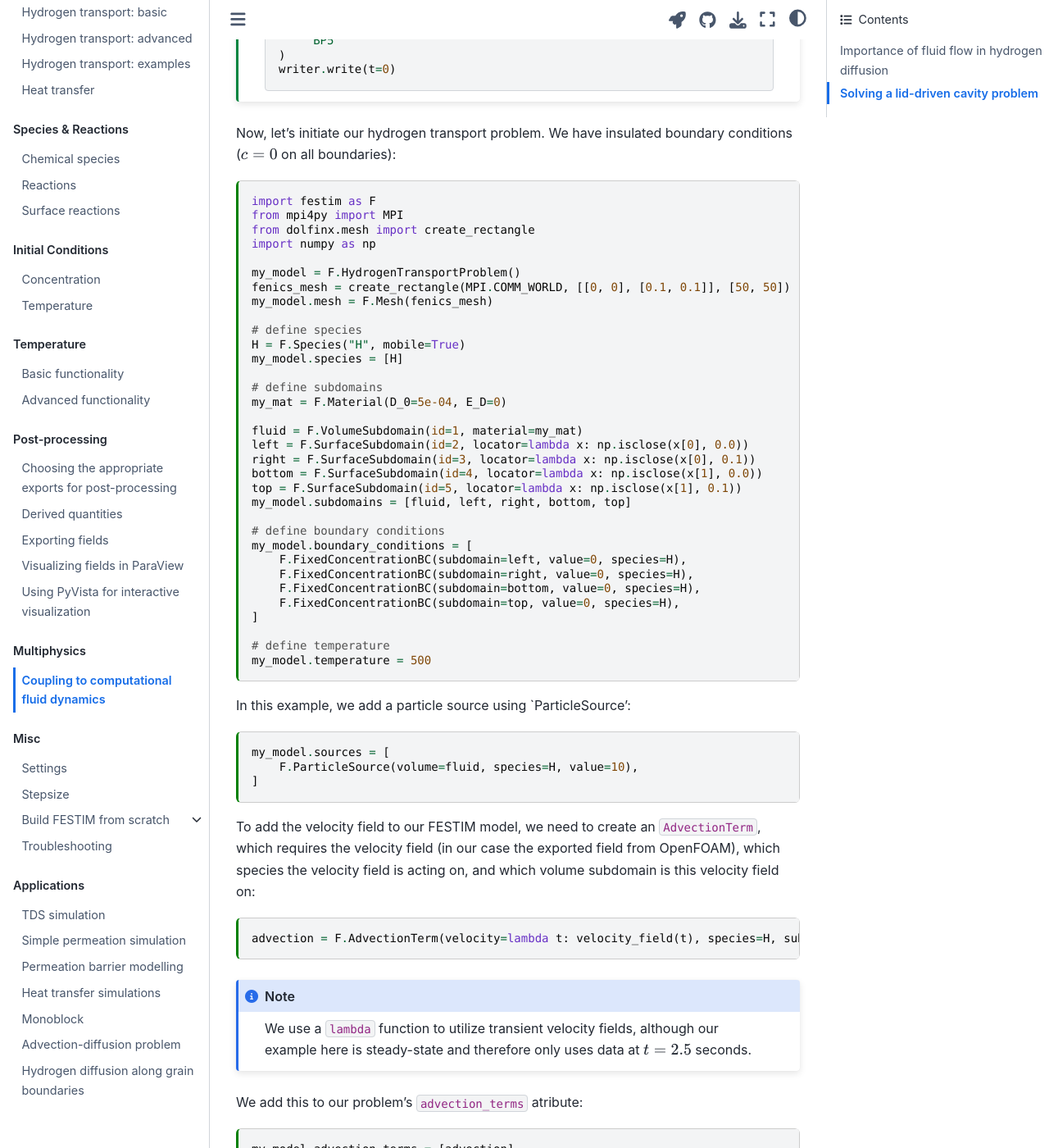
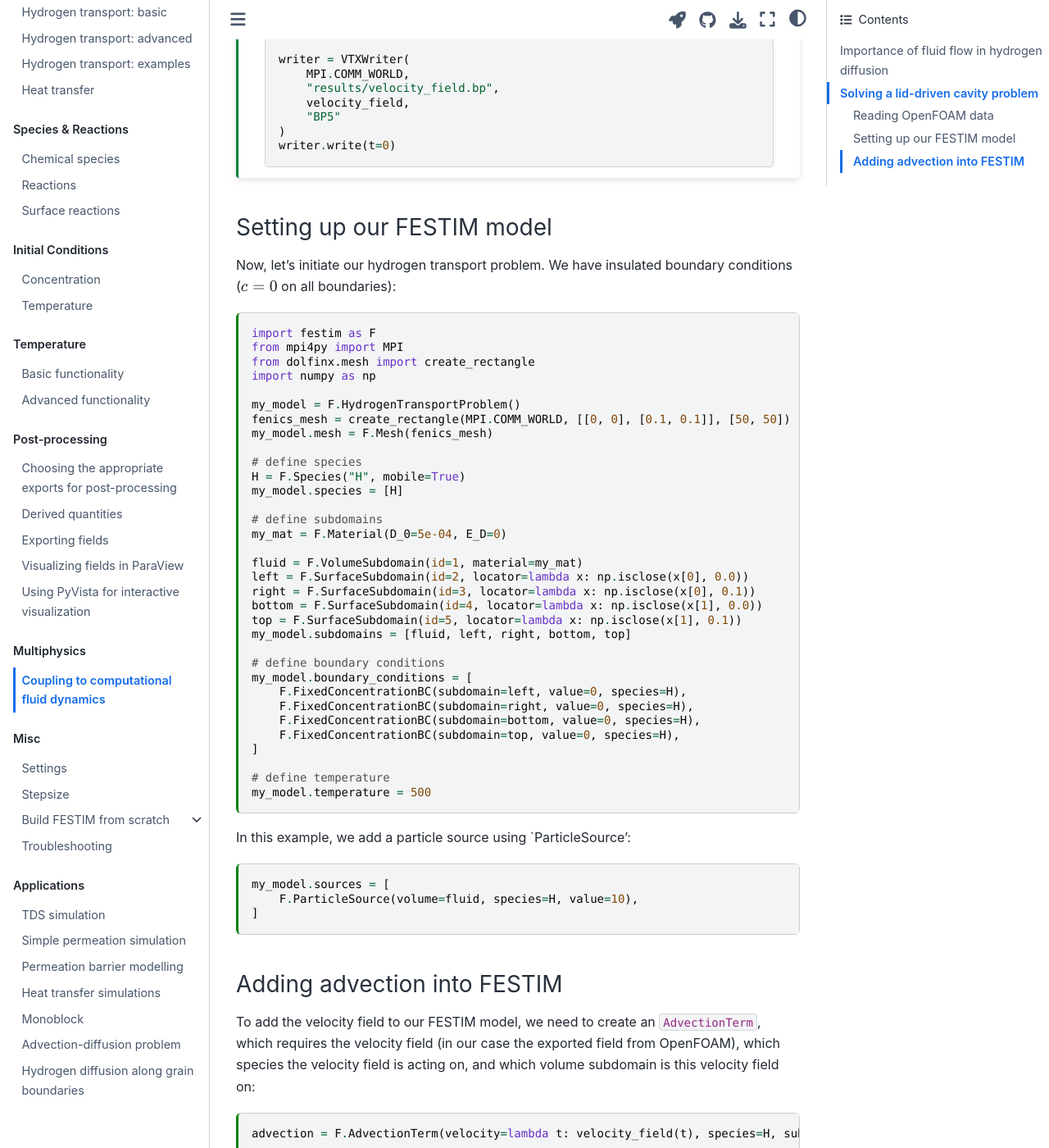
Before and after one commit to festim-dev/FESTIM-workshop, a Jupyter Book: the page built from book/content/multiphysics/cfd.md, in a window 1280 px wide and 1400 px high, scrolled down 2824 px. Shown: the whole window at 82% size. Built offline with Jupyter Book 1.0.4 settings and Sphinx 7.4.7 and the Sphinx Book theme 1.1.4, drawn with Linux system fonts in a browser that asks for light colours; pages that are not in the unit, such as notebooks, are missing from menus; some of the changed text lies outside the part shown.

Commit message:
added subsection labels

````diff
--- a/book/content/multiphysics/cfd.md
+++ b/book/content/multiphysics/cfd.md
@@ -73,6 +73,7 @@ $$
 $$
 
 +++
+### Reading OpenFOAM data
 
 Let us first import our OpenFOAM data (which has been stored on the [FESTIM 2 review paper repo](https://github.com/festim-dev/FESTIM-v2-review/tree/main/coupling/coupling_cfd/data).)
 
@@ -158,6 +159,8 @@ writer.write(t=0)
 
 +++
 
+### Setting up our FESTIM model
+
 Now, let's initiate our hydrogen transport problem. We have insulated boundary conditions ($c=0$ on all boundaries):
 
 ```{code-cell} ipython3
@@ -204,6 +207,8 @@ my_model.sources = [
 ]
 ```
 
+### Adding advection into FESTIM
+
 To add the velocity field to our FESTIM model, we need to create an `AdvectionTerm`, which requires the velocity field (in our case the exported field from OpenFOAM), which species the velocity field is acting on, and which volume subdomain is this velocity field on:
 
 ```{code-cell} ipython3
@@ -216,7 +221,7 @@ We use a `lambda` function to utilize transient velocity fields, although our ex
 
 +++
 
-We add this to our problem's `advection_terms` atribute:
+We add this to our problem's `advection_terms` attribute:
 
 ```{code-cell} ipython3
 my_model.advection_terms = [advection]
````
